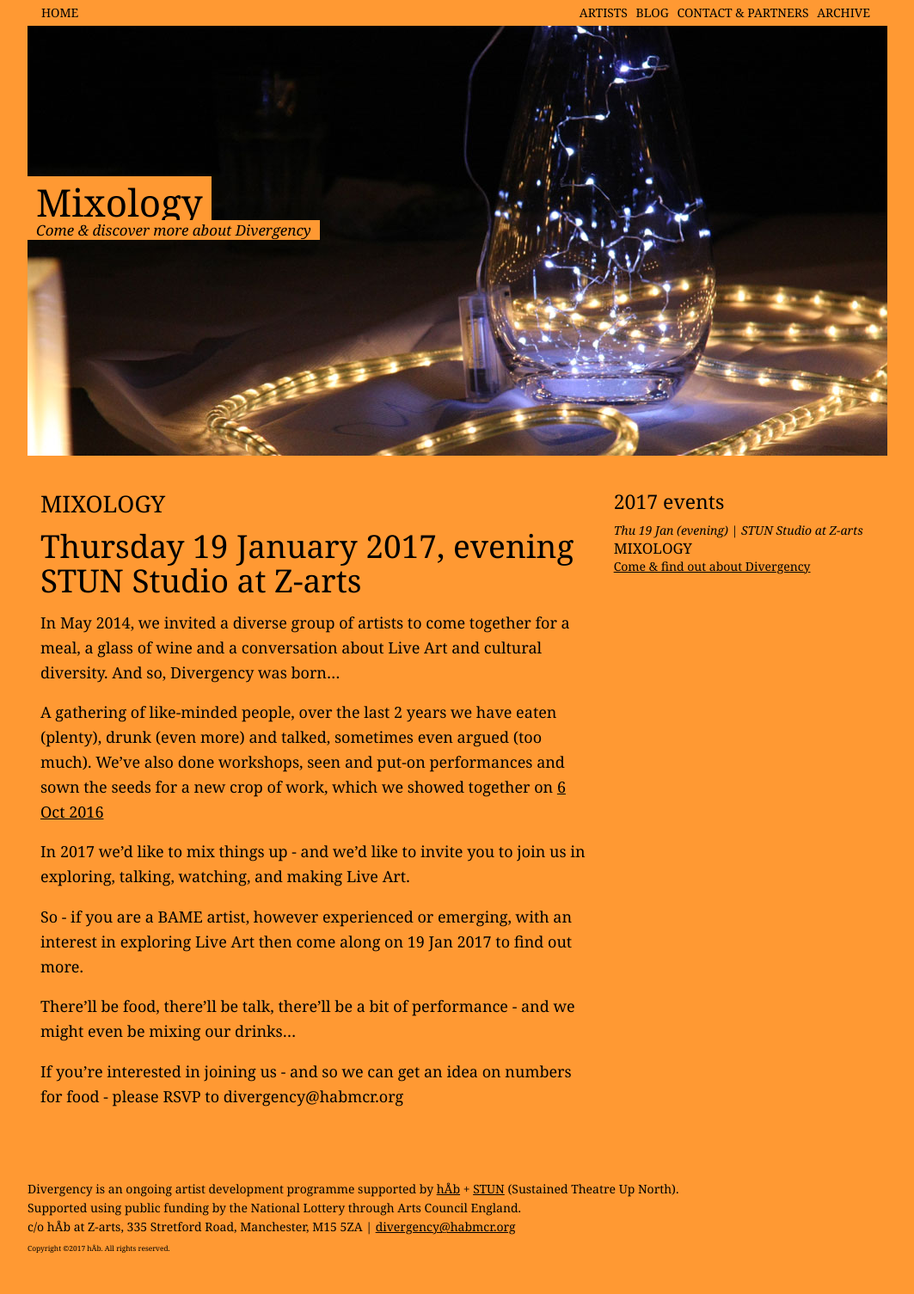
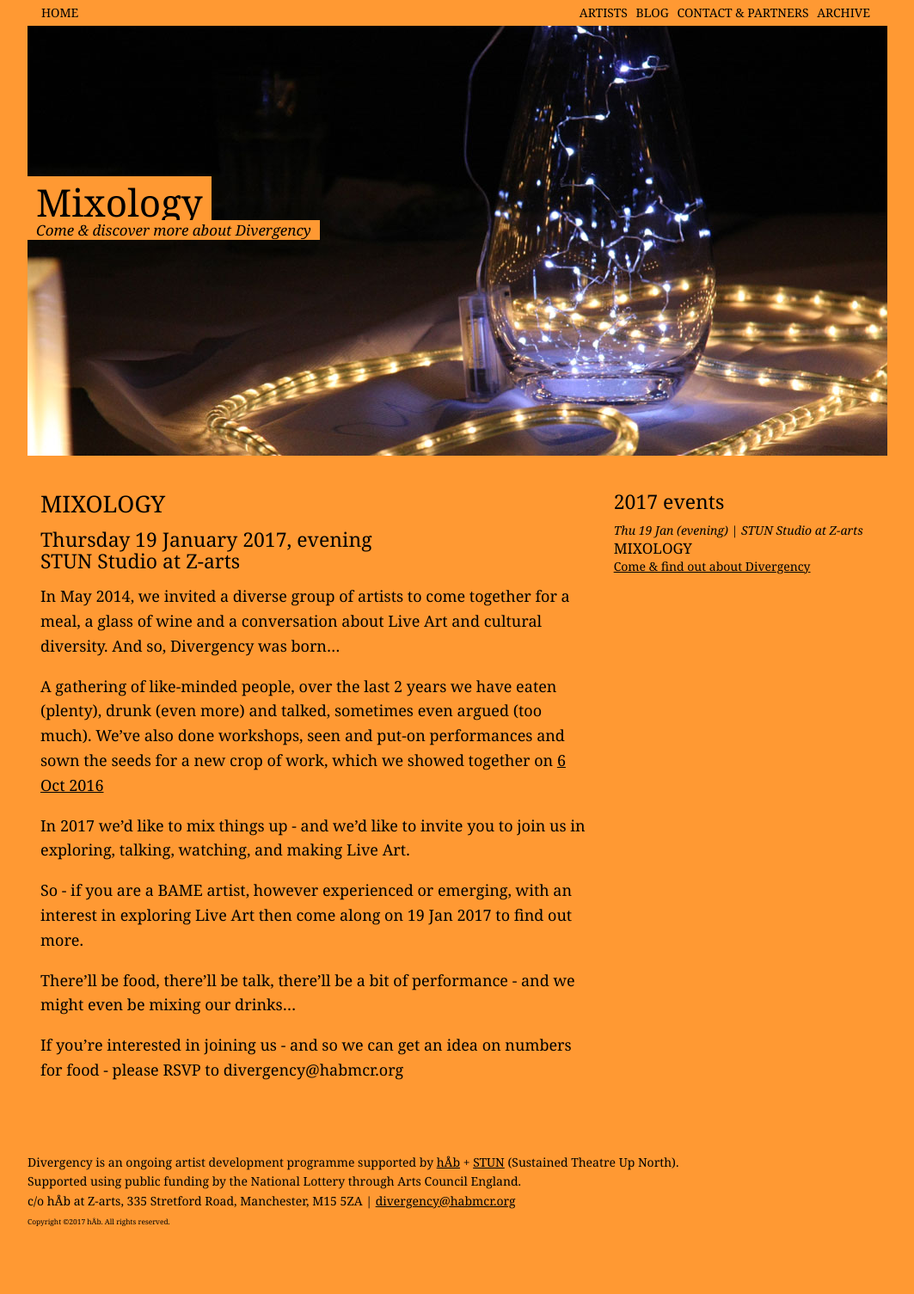
Before and after one commit to divergencymcr/divergencymcr.github.io, a Jekyll site: the page built from current/2017/19jan/index.md, in a window 1280 px wide. Shown: the whole page at 86% size, without its empty margins (108-1171 px from the left). Built offline with Jekyll 4.4.1, drawn with Linux system fonts in a browser that asks for light colours; our own code applies the rules of GitHub Pages for plain Markdown files; after the commit the page ends 1474 px from its top, so only the background shows below that.

Commit message:
title adjustment

```diff
--- a/current/2017/19jan/index.md
+++ b/current/2017/19jan/index.md
@@ -21,7 +21,7 @@ header_image: "header_19jan.jpg"
 ---
 ### MIXOLOGY
 
-##  Thursday 19 January 2017, evening<br>STUN Studio at Z-arts
+####  Thursday 19 January 2017, evening<br>STUN Studio at Z-arts
 
 In May 2014, we invited a diverse group of artists to come together for a meal, a glass of wine and a conversation about Live Art and cultural diversity. And so, Divergency was born…
 
```
